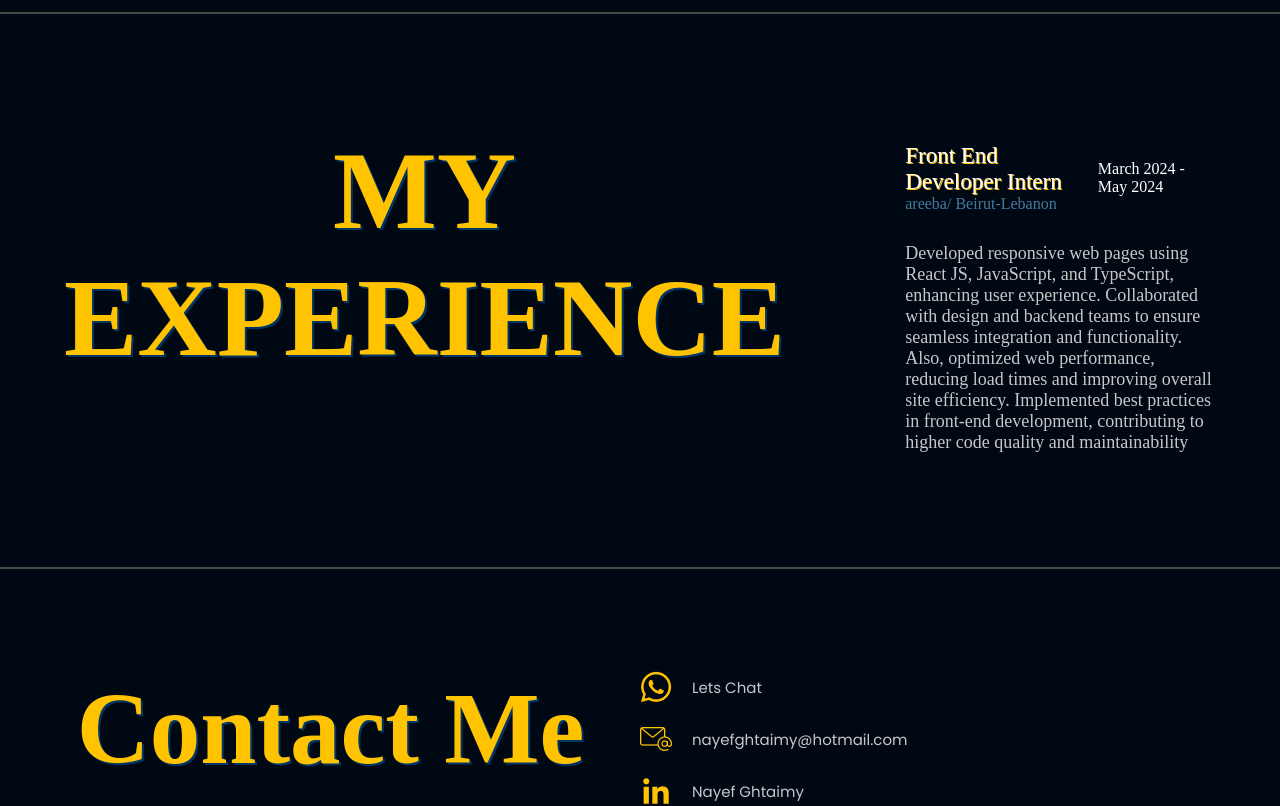
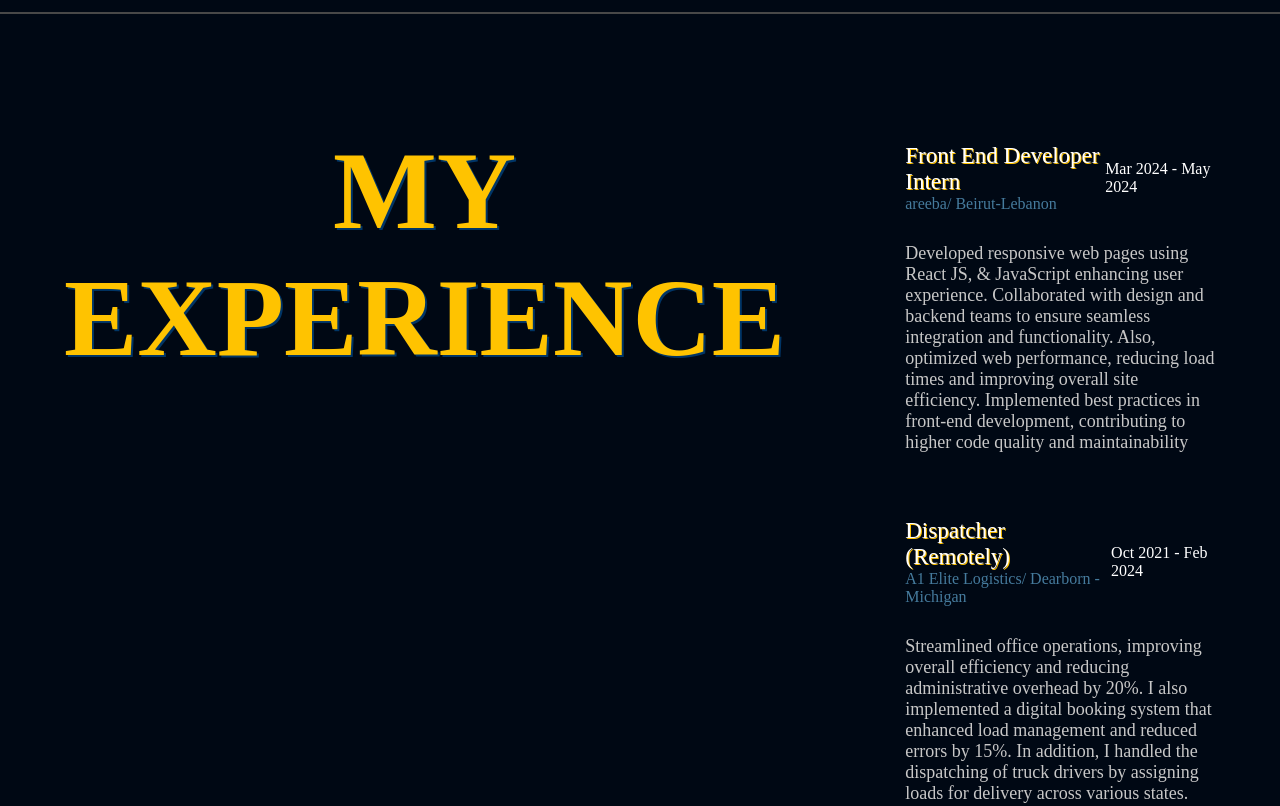
Before and after one commit to NayefGh/Portfolio, a React (Create React App) app: page /about2 in a window 1280 px wide. Shown: the part 1420-2226 px from the top of the page. Built offline with nearby package versions, Linux system fonts and the light colour scheme; a web font is replaced by a local one.

Commit message:
Initial commit

```diff
--- a/src/App.css
+++ b/src/App.css
@@ -14,6 +14,7 @@
 body {
   background-color: #000814;
 }
+
 /* .navbar {
   display: flex;
   backdrop-filter: blur(8px);
@@ -373,7 +374,7 @@ hr {
   color: #c7c7c7;
   font-family: "poppins";
   display: flex;
-  font-size: 12px;
+  font-size: 10px;
   align-items: center;
   justify-content: center;
   margin-bottom: 1%;
@@ -518,6 +519,11 @@ hr {
   display: flex;
   flex-direction: column;
   gap: 15px;
+}
+.about2-group{
+  display: flex;
+  flex-direction: column;
+  gap: 50px;
 }
 .about-para h3 {
   font-family: "Mochiy Pop One";
--- a/src/Home.js
+++ b/src/Home.js
@@ -6,6 +6,7 @@ import Footer from "./components/Footer";
 import Contact from "./components/Contact";
 import TopBtn from "./components/TopBtn";
 import { useEffect } from "react";
+
 const Home = () => {
   useEffect(() => {
     window.scrollTo(0, 0);
--- a/src/components/About2.js
+++ b/src/components/About2.js
@@ -98,23 +98,41 @@ const About2 = () => {
         <hr />
         <div className="about-info" id="exp">
           <h2>MY EXPERIENCE</h2>
+          <div className="about2-group">
             <div className="about-para">
               <div className="exp-title">
                 <div className="exp-right">
                   <h3>Front End Developer Intern</h3>
                   <h4>areeba/ Beirut-Lebanon</h4>
                 </div>
-              <h5>March 2024 - May 2024</h5>
+                <h5>Mar 2024 - May 2024</h5>
               </div>
               <p>
-              Developed responsive web pages using React JS, JavaScript, and
-              TypeScript, enhancing user experience. Collaborated with design
-              and backend teams to ensure seamless integration and
-              functionality. Also, optimized web performance, reducing load
-              times and improving overall site efficiency. Implemented best
-              practices in front-end development, contributing to higher code
-              quality and maintainability
+                Developed responsive web pages using React JS, & JavaScript
+                enhancing user experience. Collaborated with design and backend
+                teams to ensure seamless integration and functionality. Also,
+                optimized web performance, reducing load times and improving
+                overall site efficiency. Implemented best practices in front-end
+                development, contributing to higher code quality and
+                maintainability
               </p>
+            </div>
+            <div className="about-para">
+              <div className="exp-title">
+                <div className="exp-right">
+                  <h3>Dispatcher (Remotely)</h3>
+                  <h4>A1 Elite Logistics/ Dearborn - Michigan</h4>
+                </div>
+                <h5>Oct 2021 - Feb 2024</h5>
+              </div>
+              <p>
+                Streamlined office operations, improving overall efficiency and
+                reducing administrative overhead by 20%. I also implemented a
+                digital booking system that enhanced load management and reduced
+                errors by 15%. In addition, I handled the dispatching of truck
+                drivers by assigning loads for delivery across various states.
+              </p>
+            </div>
           </div>
         </div>
         <hr />
--- a/src/components/Navbar.js
+++ b/src/components/Navbar.js
@@ -9,7 +9,6 @@ const Navbar = () => {
   return (
     <nav className="navbar">
       <div className="navbar-container">
-        {/* Logo */}
         <div className="navbar-title">
           <Link to="/home" className="nav-title">
             Portfolio
```
Also changed, not shown: 1 other file (tests, documents, lock files or other folders). Lines whose indentation alone changed are shown as unchanged.
